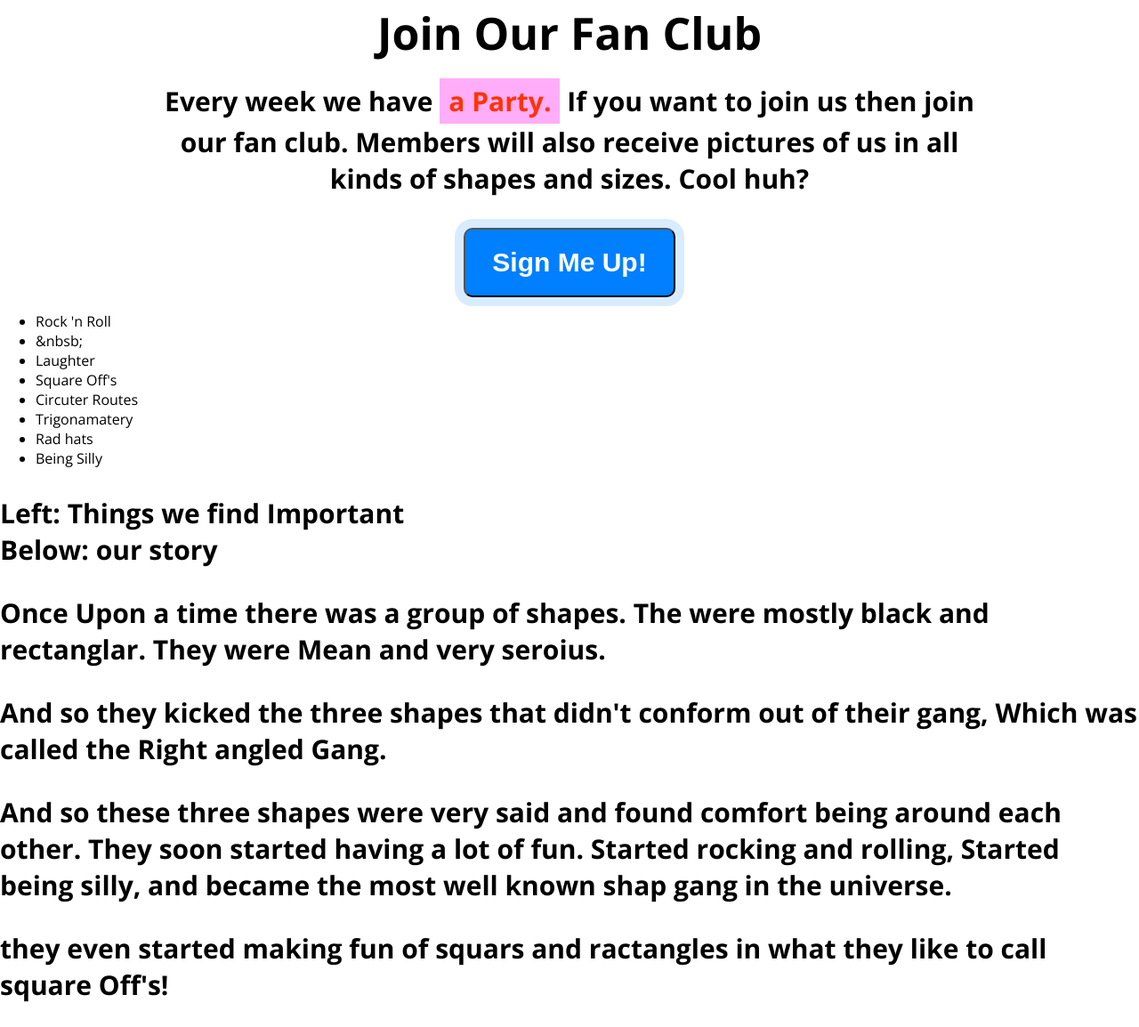
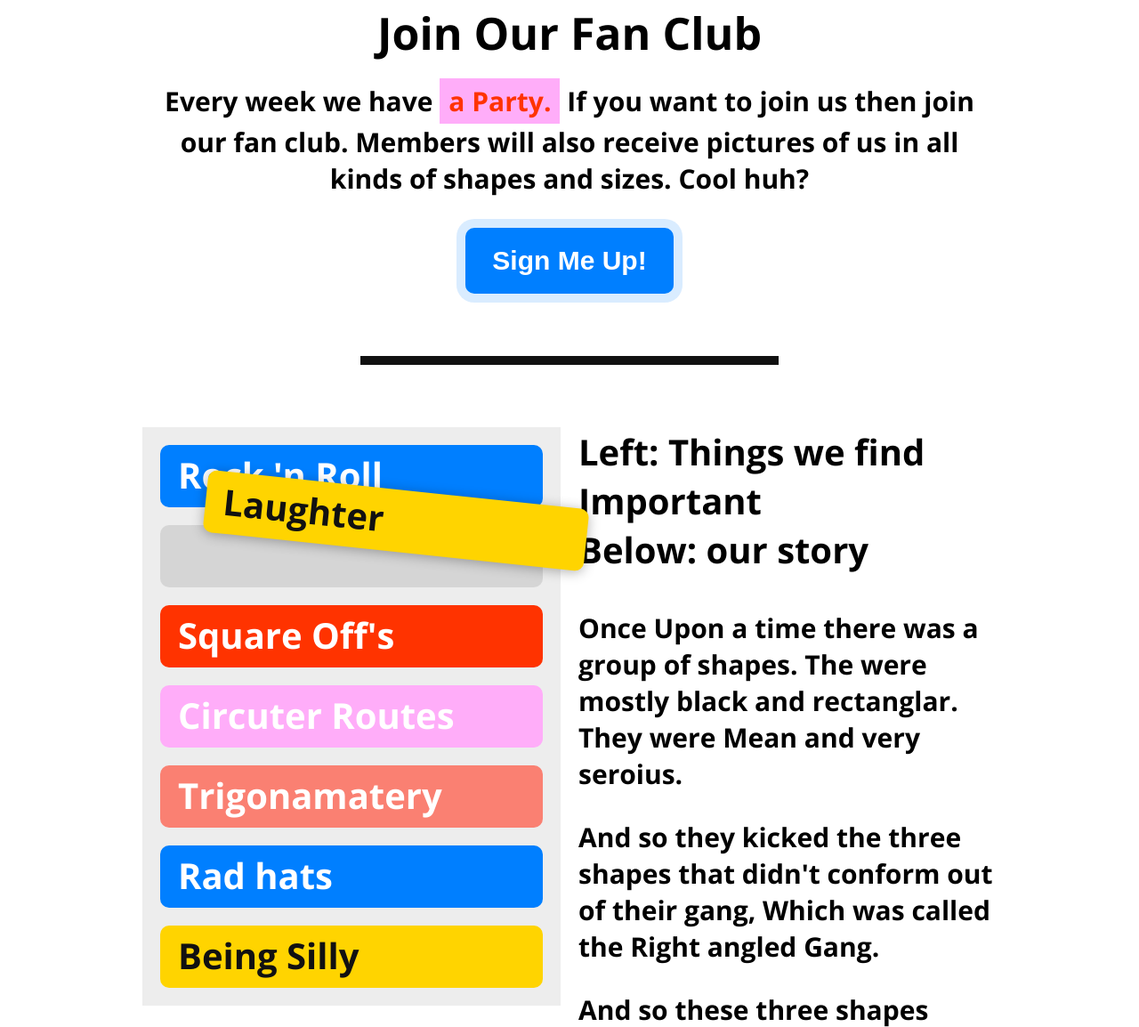
Before and after one commit to Isuhail29/my-First-HTML-Project, a plain HTML site: page index.html in a window 1280 px wide. Shown: the part 947-2101 px from the top of the page at 89% size. Drawn offline with nearby package versions, Linux system fonts and the light colour scheme.

Commit message:
Story section Footer styling
also added some HTML and Changed a few other bits of CSS

```diff
--- a/index.html
+++ b/index.html
@@ -42,15 +42,16 @@
   </div>
   <div class="sep"> </div>
   <div class="story" id="Story">
+    <div class="wrapper">
     <ul class="nb-list">
       <li class="Blue">Rock 'n Roll</li>
-      <li class="gray">&nbsb;</li>
+      <li class="gray">  </li>
       <li class="Yellow dragging">Laughter</li>
       <li class="red">Square Off's</li>
       <li class="pink">Circuter Routes</li>
       <li class="salmon">Trigonamatery</li>
       <li class="Blue">Rad hats</li>
-      <li class="yellow">Being Silly</li>
+      <li class="Yellow">Being Silly</li>
     </ul>
     <H3>Left: Things we find Important <br />
       Below: our story</H3>
@@ -62,11 +63,14 @@
       They soon started having a lot of fun. Started rocking and rolling, Started being silly,
       and became the most well known shap gang in the universe.</p>
     <p>they even started making fun of squars and ractangles in what they like to call square Off's!</p>
+    </div>
   </div>
   <div class="sep"> </div>
-  <img src="img/the-gang.png" width="735" height="399" alt="the gang">
+  <img class="gang-img" src="img/the-gang.png" width="735" height="399" alt="the gang">
   <footer>
+    <div class="wrapper">
     Made by Rich from <a href="https://sohailfarooq.in">Tap Tap Kaboom</a>
+    </div>
   </footer>
   <div class="popup">
     <div class="blanket"> </div>
--- a/styles.css
+++ b/styles.css
@@ -102,8 +102,14 @@ button.cta {
   padding: 20px 30px;
   border-radius: 10px;
   text-decoration: none;
+  outline: none;
+  border: none;
+  cursor: pointer;
 }
-
+a.cta:active,
+button.cta:active{
+  opacity: .7;
+}
 a.cta.alt,
 button.cta.alt {
   background-color: #ffd400;
@@ -117,6 +123,7 @@ background-color: #ffffff;
 box-shadow: 0 5px 8px rgba(0,0,0,.2);
 position: sticky;
 top: 0;
+z-index: 1;
 }
 nav .logo{
   display: block;
@@ -170,13 +177,106 @@ text-align: center;
   display: inline;
   font-weight: 800;
 }
+.sep{
+  width: 470px;
+  height: 10px;
+  background-color: #111111;
+  margin: 70px auto;
+}
+.story h3{
+  font-size: 40px;
+  font-weight: 800;
+}
 
+.nb-list{
+  width: 470px;
+  padding: 20px 20px 0 20px;
+  box-sizing: border-box;
+  background-color: #ededed;
+  float: left;
+  margin: 0 20px 20px 0;
+  position: relative;
+
+}
+.nb-list li{
+  height: 70px;
+  border-radius: 10px;
+  font-size: 40px;
+  color: white;
+  font-weight: bold;
+  display: block;
+  margin-bottom: 20px;
+  padding: 6px 20px;
+  box-sizing: border-box;
+}
+.nb-list li.red{ background-color: #ff3300;}
+.nb-list li.Blue{ background-color: #007fff;}
+.nb-list li.gray{ background-color: rgba(0,0,0,.1);}
+.nb-list li.Yellow{
+  background-color: #ffd400;
+  color: #111111;
+}
+.nb-list li.pink{ background-color: #ffadf9;}
+.nb-list li.salmon{ background-color: #fa8072;}
+.nb-list li.dragging{
+  position: absolute;
+  top: 70px;
+  left: 70px;
+  right: -30px;
+  transform: rotate(6deg);
+  box-shadow: 0 2px 14px rgba(0,0,0,.3);
+}
+.nb-list li.dragging::after{
+content: '';
+display: block;
+position: absolute;
+width: 54px;
+height: 60px;
+background: url(img/ghost-guy.png) no repeat 0 0;
+background-size: 100%;
+bottom: -30px;
+left: 60%;
+}
+.gang-img{
+  display: block;
+  margin: 0 auto;
+}
+footer{
+  text-align: center;
+  color: rgba(0,0,0,.4);
+  font-size: 20px;
+  margin: 85px 0 45px;
+  font-weight: bold;
+}
+footer a{
+  color: rgba(0,0,0,.4);
+}
+.popup{
+  display: none;
+}
 /*
-<div class="more-info" id="more-info">
-  <H2>Join Our Fan Club</H2>
-  <p>Every week we have <span class="highlight">a Party.</span> If you want to join us then join our fan club. Members will also receive pictures
-    of us in all kinds of shapes and sizes. Cool huh?</p>
-  <Button class="cta">Sign Me Up!</Button>
+<div class="sep"> </div>
+<div class="story" id="Story">
+  <ul class="nb-list">
+    <li class="Blue">Rock 'n Roll</li>
+    <li class="gray"></li>
+    <li class="Yellow dragging">Laughter</li>
+    <li class="red">Square Off's</li>
+    <li class="pink">Circuter Routes</li>
+    <li class="salmon">Trigonamatery</li>
+    <li class="Blue">Rad hats</li>
+    <li class="yellow">Being Silly</li>
+  </ul>
+  <H3>Left: Things we find Important <br />
+    Below: our story</H3>
+  <p>Once Upon a time there was a group of shapes. The were mostly black and rectanglar. They were Mean and
+    very seroius.</p>
+  <p> And so they kicked the three shapes that didn't conform out of their gang,
+    Which was called the Right angled Gang.</p>
+  <p> And so these three shapes were very said and found comfort being around each other.
+    They soon started having a lot of fun. Started rocking and rolling, Started being silly,
+    and became the most well known shap gang in the universe.</p>
+  <p>they even started making fun of squars and ractangles in what they like to call square Off's!</p>
 </div>
 
 */
```
